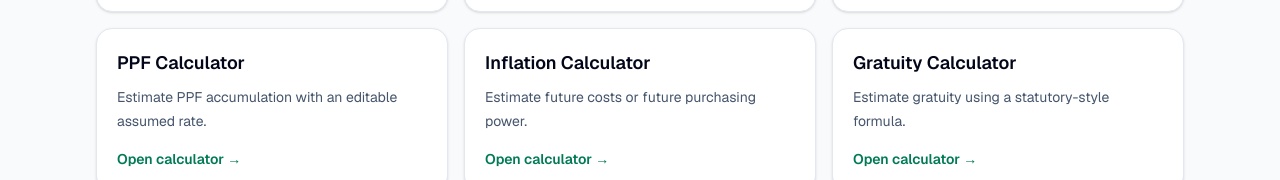
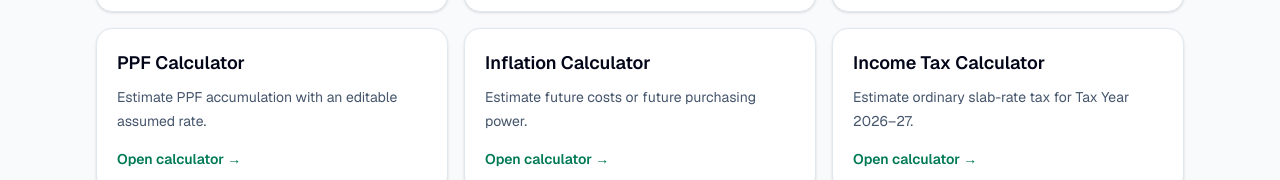
Before and after one commit to applekanna5-bit/arthasiddhi, a Next.js app: page / in a window 1280 px wide. Shown: the part 988-1168 px from the top of the page. Built offline with nearby package versions, Linux system fonts and the light colour scheme.

Commit message:
Feature Income Tax calculator on homepage

```diff
--- a/app/page.tsx
+++ b/app/page.tsx
@@ -12,7 +12,7 @@ export const metadata: Metadata = pageMetadata({
   path: "/",
 });
 
-const calculatorCards = ["home-loan", "sip", "fd", "ppf", "inflation", "gratuity"].map((slug) => calculators[slug]);
+const calculatorCards = ["home-loan", "sip", "fd", "ppf", "inflation", "income-tax"].map((slug) => calculators[slug]);
 const learnCategories = (Object.keys(categoryLabels) as ContentCategory[]).filter(
   (category) => getArticlesByCategory(category).length > 0
 );
```
